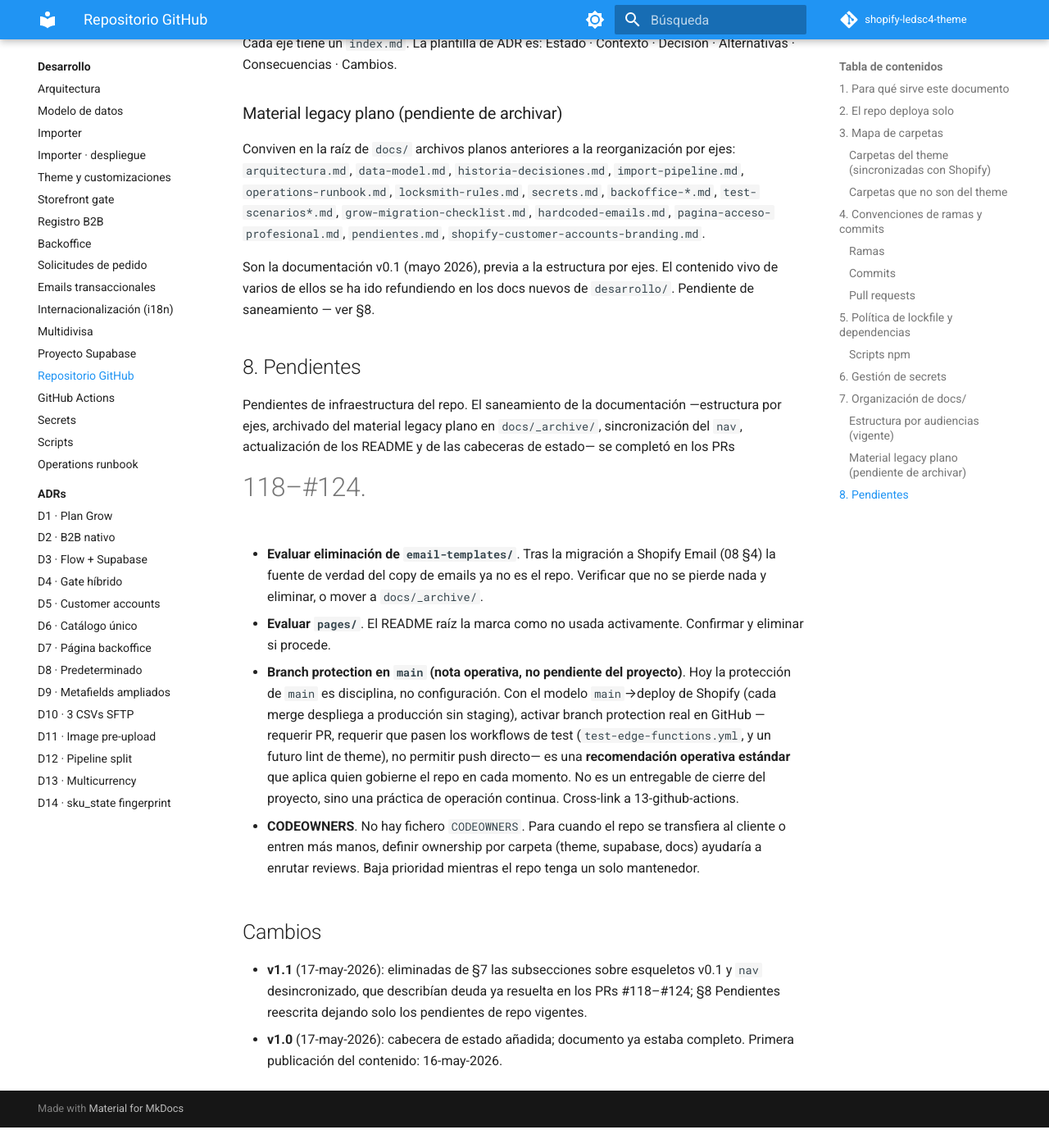
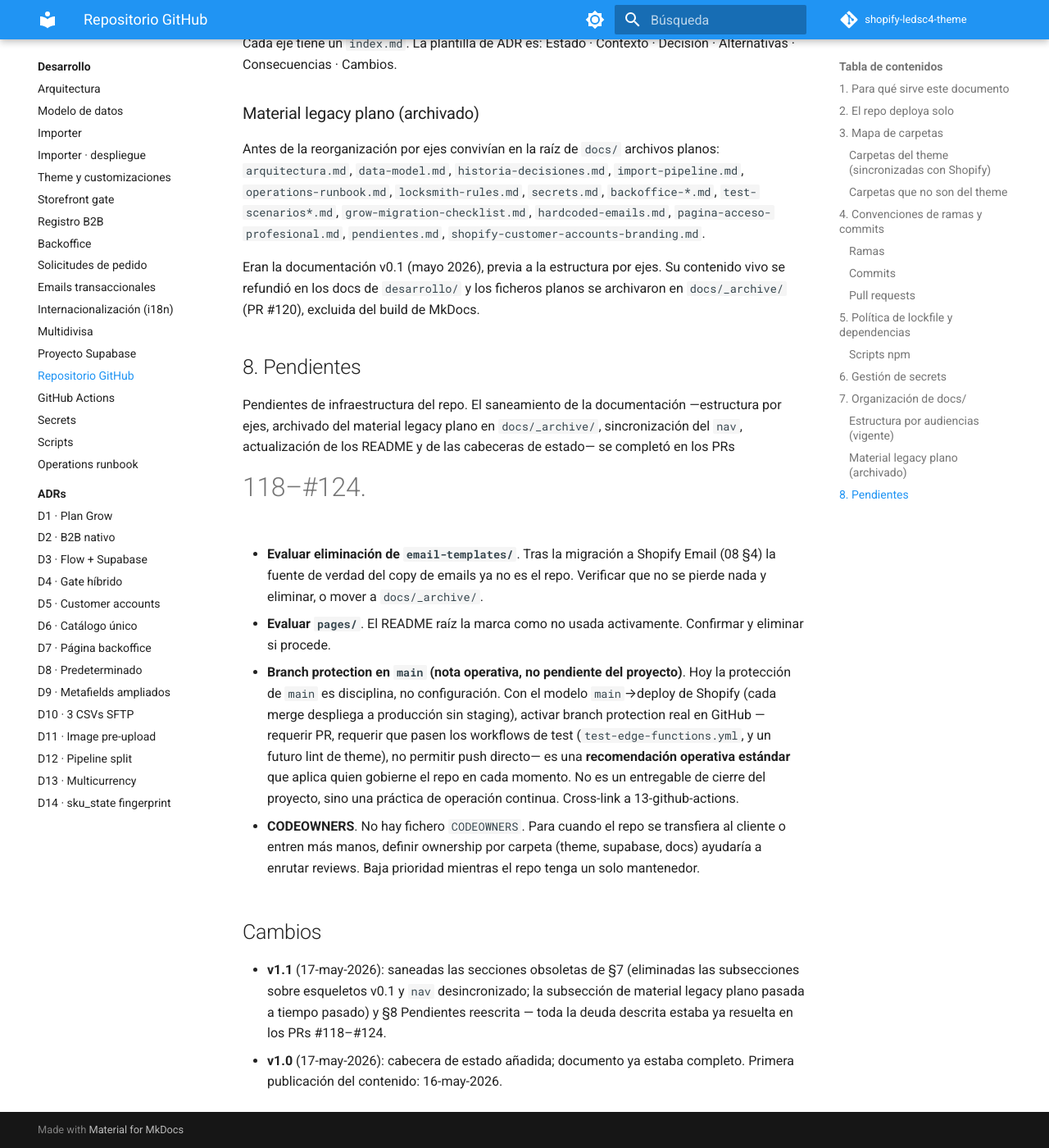
Before and after one commit to danielpenamad/shopify-ledsc4-theme, an MkDocs documentation site: the page built from docs/desarrollo/12-github-repo.md, in a window 1280 px wide and 1400 px high, scrolled down 5683 px. Shown: the whole window at 82% size. Built offline with MkDocs 1.6.1 and Material for MkDocs 9.7.7, drawn with Linux system fonts in a browser that asks for light colours; comment, search, counter and statistics services are not loaded; before the commit the page ends 7058 px from its top, so only the background shows below that.

Commit message:
docs(desarrollo): pasar a pasado la subsección de material legacy en §7
La subsección 'Material legacy plano' de §7 seguia describiendo en
presente y como 'pendiente de archivar' unos ficheros que el PR #120
ya archivó en docs/_archive/. Se reescribe en pasado, coherente con
el resto del saneamiento de §7 y §8.

Co-Authored-By: Claude Opus 4.7 (1M context) <noreply@anthropic.com>

```diff
--- a/docs/desarrollo/12-github-repo.md
+++ b/docs/desarrollo/12-github-repo.md
@@ -172,11 +172,20 @@ La estructura objetivo organiza la documentación en tres ejes por audiencia:
 
 Cada eje tiene un `index.md`. La plantilla de ADR es: Estado · Contexto · Decisión · Alternativas · Consecuencias · Cambios.
 
-### Material legacy plano (pendiente de archivar)
+### Material legacy plano (archivado)
 
-Conviven en la raíz de `docs/` archivos planos anteriores a la reorganización por ejes: `arquitectura.md`, `data-model.md`, `historia-decisiones.md`, `import-pipeline.md`, `operations-runbook.md`, `locksmith-rules.md`, `secrets.md`, `backoffice-*.md`, `test-scenarios*.md`, `grow-migration-checklist.md`, `hardcoded-emails.md`, `pagina-acceso-profesional.md`, `pendientes.md`, `shopify-customer-accounts-branding.md`.
+Antes de la reorganización por ejes convivían en la raíz de `docs/`
+archivos planos: `arquitectura.md`, `data-model.md`,
+`historia-decisiones.md`, `import-pipeline.md`, `operations-runbook.md`,
+`locksmith-rules.md`, `secrets.md`, `backoffice-*.md`,
+`test-scenarios*.md`, `grow-migration-checklist.md`,
+`hardcoded-emails.md`, `pagina-acceso-profesional.md`, `pendientes.md`,
+`shopify-customer-accounts-branding.md`.
 
-Son la documentación v0.1 (mayo 2026), previa a la estructura por ejes. El contenido vivo de varios de ellos se ha ido refundiendo en los docs nuevos de `desarrollo/`. Pendiente de saneamiento — ver §8.
+Eran la documentación v0.1 (mayo 2026), previa a la estructura por
+ejes. Su contenido vivo se refundió en los docs de `desarrollo/` y los
+ficheros planos se archivaron en `docs/_archive/` (PR #120), excluida
+del build de MkDocs.
 
 ## 8. Pendientes
 
@@ -212,5 +221,5 @@ los README y de las cabeceras de estado— se completó en los PRs
 
 ## Cambios
 
-- **v1.1** (17-may-2026): eliminadas de §7 las subsecciones sobre esqueletos v0.1 y `nav` desincronizado, que describían deuda ya resuelta en los PRs #118–#124; §8 Pendientes reescrita dejando solo los pendientes de repo vigentes.
+- **v1.1** (17-may-2026): saneadas las secciones obsoletas de §7 (eliminadas las subsecciones sobre esqueletos v0.1 y `nav` desincronizado; la subsección de material legacy plano pasada a tiempo pasado) y §8 Pendientes reescrita — toda la deuda descrita estaba ya resuelta en los PRs #118–#124.
 - **v1.0** (17-may-2026): cabecera de estado añadida; documento ya estaba completo. Primera publicación del contenido: 16-may-2026.
```
